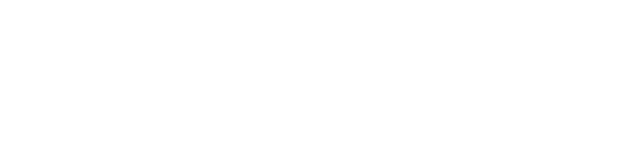
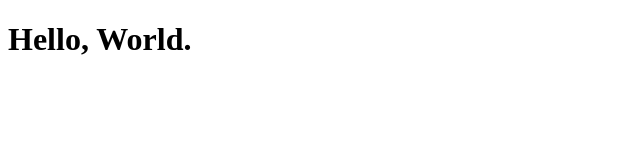
Before and after one commit to HannahA05/MI349-2025, a plain HTML site: page index.html in a window 1280 px wide. Shown: the whole page, without its empty margins (0-640 px from the left). Drawn offline with Linux system fonts and the light colour scheme.

Commit message:
basic html

```diff
--- a/index.html
+++ b/index.html
@@ -5,3 +5,6 @@
     <title>Hello, World.</title>
 </head>
 <body>
+    <h1>Hello, World.</h1>
+</body>
+</html>
```
